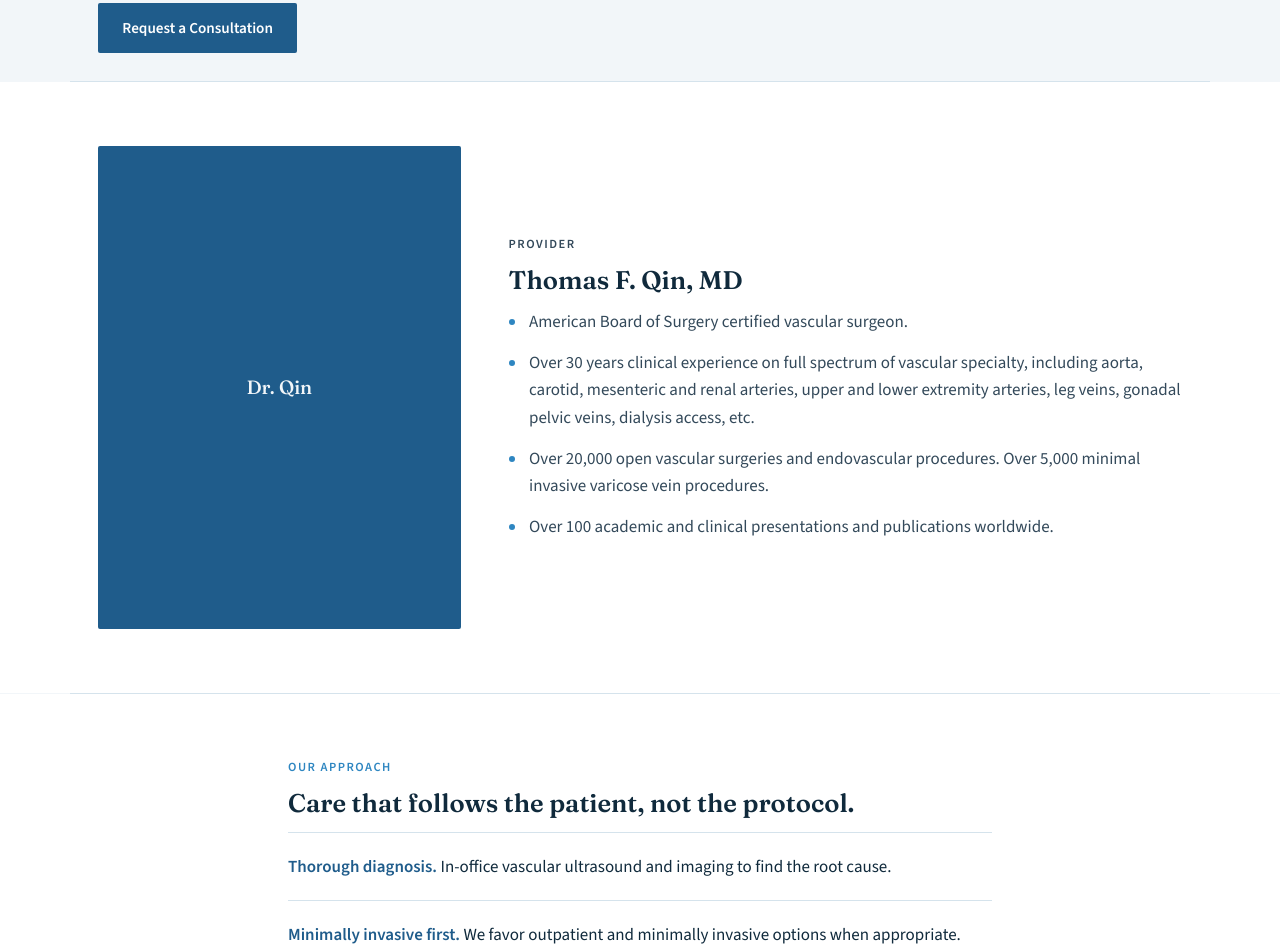
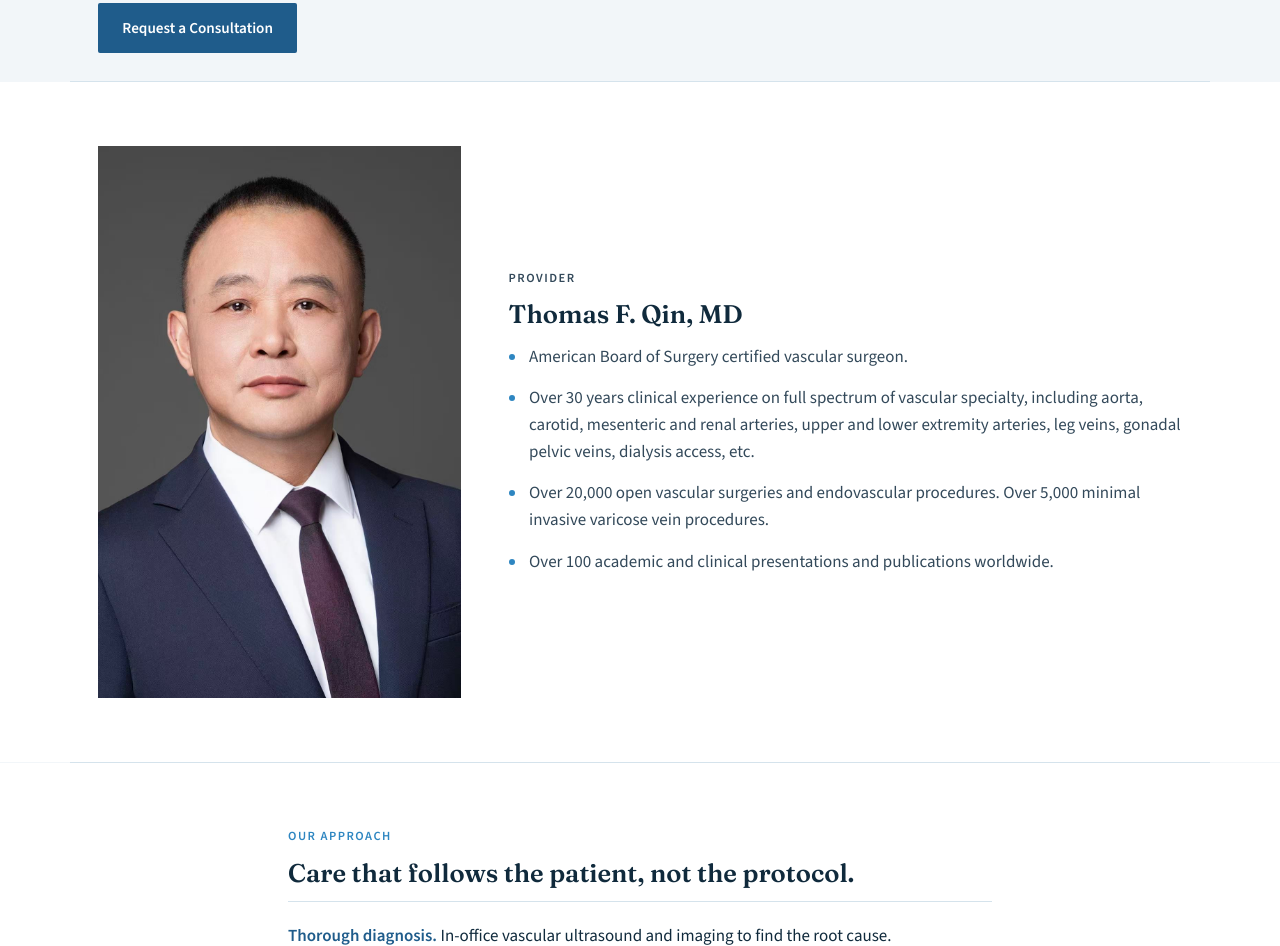
Before and after one commit to jr4419/new-site, an Eleventy site: page src/index.html in a window 1280 px wide. Shown: the part 838-1784 px from the top of the page. Built offline with nearby package versions, Linux system fonts and the light colour scheme; Eleventy itself is replaced by a stand-in of ours; files that its build step writes are made by us from their sources; files whose address does not match are found by name.

Commit message:
Update index.html

```diff
--- a/src/index.html
+++ b/src/index.html
@@ -113,8 +113,9 @@ description: Grand Central Vascular Surgery, led by Dr. Thomas F. Qin, provides
     <section id="provider" class="about">
       <div class="wrap about-inner">
         <div class="about-figure">
-          <!-- TODO: replace with a real photo of Dr. Qin -->
-          <div class="photo-placeholder" role="img" aria-label="Portrait of Dr. Thomas F. Qin">Dr. Qin</div>
+          <div class="photo-placeholder">
+            <img src="/images/dr-qin.jpg" alt="Dr. Thomas F. Qin, MD">
+          </div>
         </div>
         <div class="about-copy">
           <p class="eyebrow">Provider</p>
```
